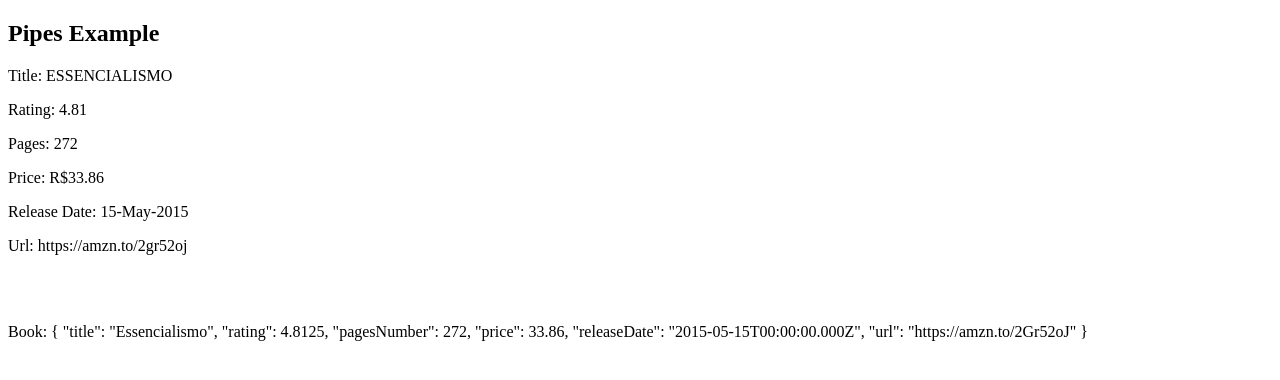
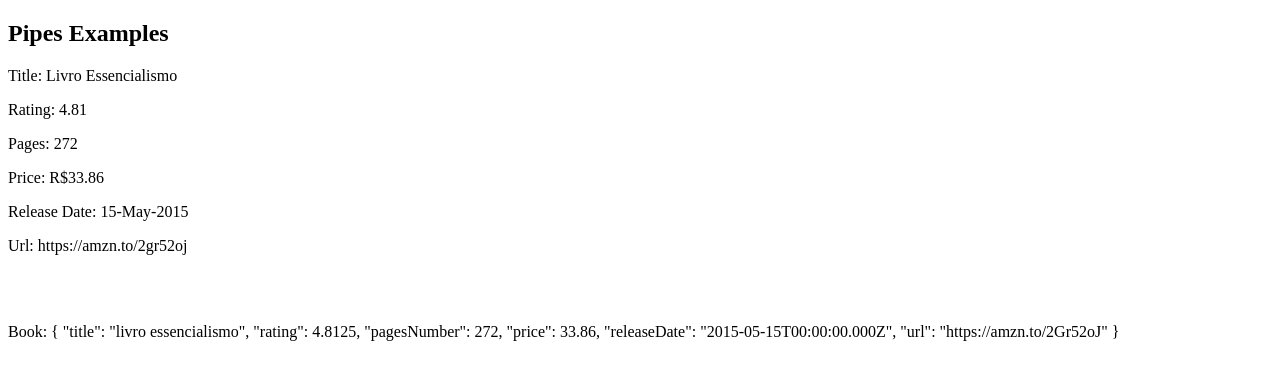
Before and after one commit to GabriellBP/Angular-course, an Angular app in the folder classes-content/class-2/pipes/: page / in a window 1280 px wide. Shown: the top 380 px of the page. Built offline with nearby package versions, Linux system fonts and the light colour scheme.

Commit message:
step 2: create a pipe

```diff
--- a/classes-content/class-2/pipes/src/app/app.module.ts
+++ b/classes-content/class-2/pipes/src/app/app.module.ts
@@ -3,11 +3,13 @@ import { NgModule } from '@angular/core';
 
 import { AppComponent } from './app.component';
 import { ExamplesComponent } from './examples/examples.component';
+import { CamelCasePipe } from './camel-case.pipe';
 
 @NgModule({
   declarations: [
     AppComponent,
-    ExamplesComponent
+    ExamplesComponent,
+    CamelCasePipe
   ],
   imports: [
     BrowserModule
--- /dev/null
+++ b/classes-content/class-2/pipes/src/app/camel-case.pipe.ts
@@ -0,0 +1,23 @@
+import { Pipe, PipeTransform } from '@angular/core';
+
+@Pipe({
+  name: 'camelCase'
+})
+export class CamelCasePipe implements PipeTransform {
+
+  transform(value: string, ...args: unknown[]): string {
+    let values = value.split(' ');
+    let result = '';
+
+    for (let value of values) {
+      result += this.capitalize(value) + ' ';
+    }
+
+    return result;
+  }
+
+  capitalize(value: string) {
+    return value.substr(0, 1).toUpperCase() + value.substr(1).toLowerCase();
+  }
+
+}
--- a/classes-content/class-2/pipes/src/app/examples/examples.component.html
+++ b/classes-content/class-2/pipes/src/app/examples/examples.component.html
@@ -1,6 +1,6 @@
-<h2>Pipes Example</h2>
+<h2>Pipes Examples</h2>
 
-<p>Title: {{ book.title | uppercase }}</p>
+<p>Title: {{ book.title | uppercase | camelCase }}</p>
 <p>Rating: {{ book.rating | number:'1.1-2' }}</p>
 <p>Pages: {{ book.pagesNumber | number}}</p>
 <p>Price: {{ book.price | currency:'BRL':true }}</p>
--- a/classes-content/class-2/pipes/src/app/examples/examples.component.ts
+++ b/classes-content/class-2/pipes/src/app/examples/examples.component.ts
@@ -8,7 +8,7 @@ import { Component, OnInit } from '@angular/core';
 export class ExamplesComponent {
 
   book: any = {
-    'title': 'Essencialismo',
+    'title': 'livro essencialismo',
     'rating': 4.8125,
     'pagesNumber': 272,
     'price': 33.86,
```
Also changed, not shown: 1 other file (tests, documents, lock files or other folders).
